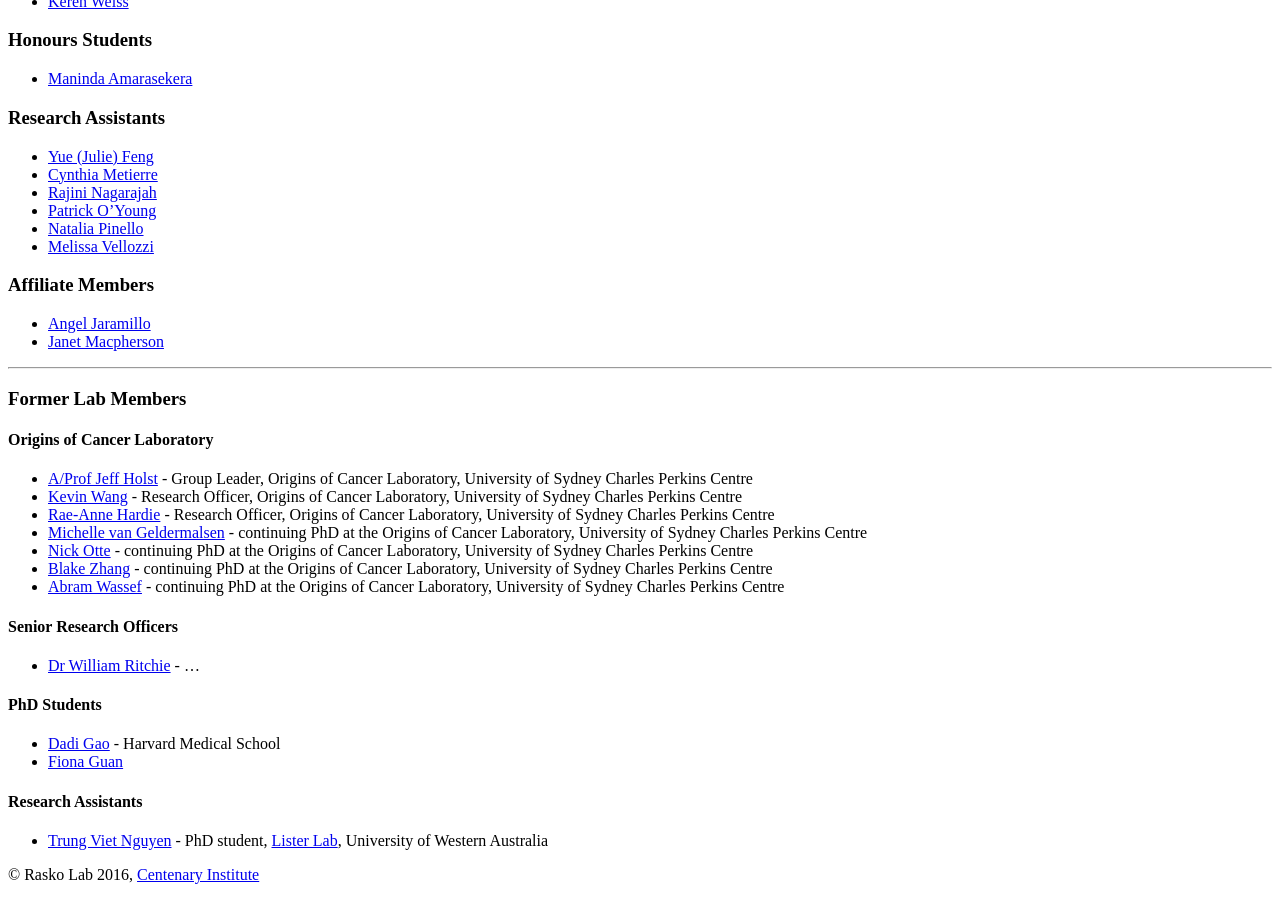
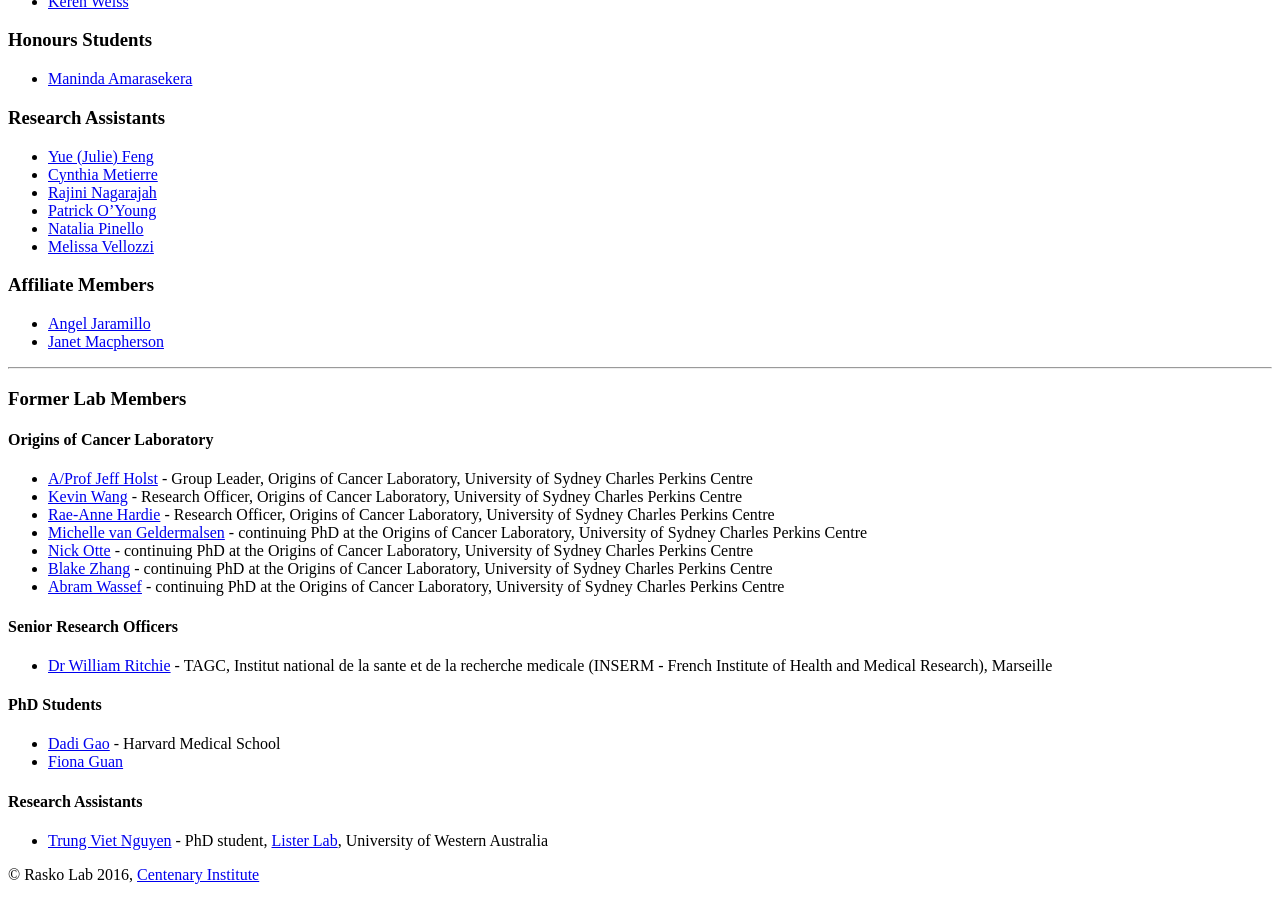
Before and after one commit to gardiners/raskolab.github.io, a Jekyll site: the page built from people.md, in a window 1280 px wide and 900 px high, scrolled down 1081 px. Built offline with Jekyll 4.4.1, drawn with Linux system fonts in a browser that asks for light colours.

Commit message:
Update people.md

```diff
--- a/people.md
+++ b/people.md
@@ -65,7 +65,7 @@ group: navigation
 
 
 #### Senior Research Officers
-- [Dr William Ritchie](./profiles/williamr) - ...
+- [Dr William Ritchie](./profiles/williamr) - TAGC, Institut national de la sante et de la recherche medicale (INSERM - French Institute of Health and Medical Research), Marseille
 
 #### PhD Students
 - [Dadi Gao](./profiles/dadi) - Harvard Medical School
```
